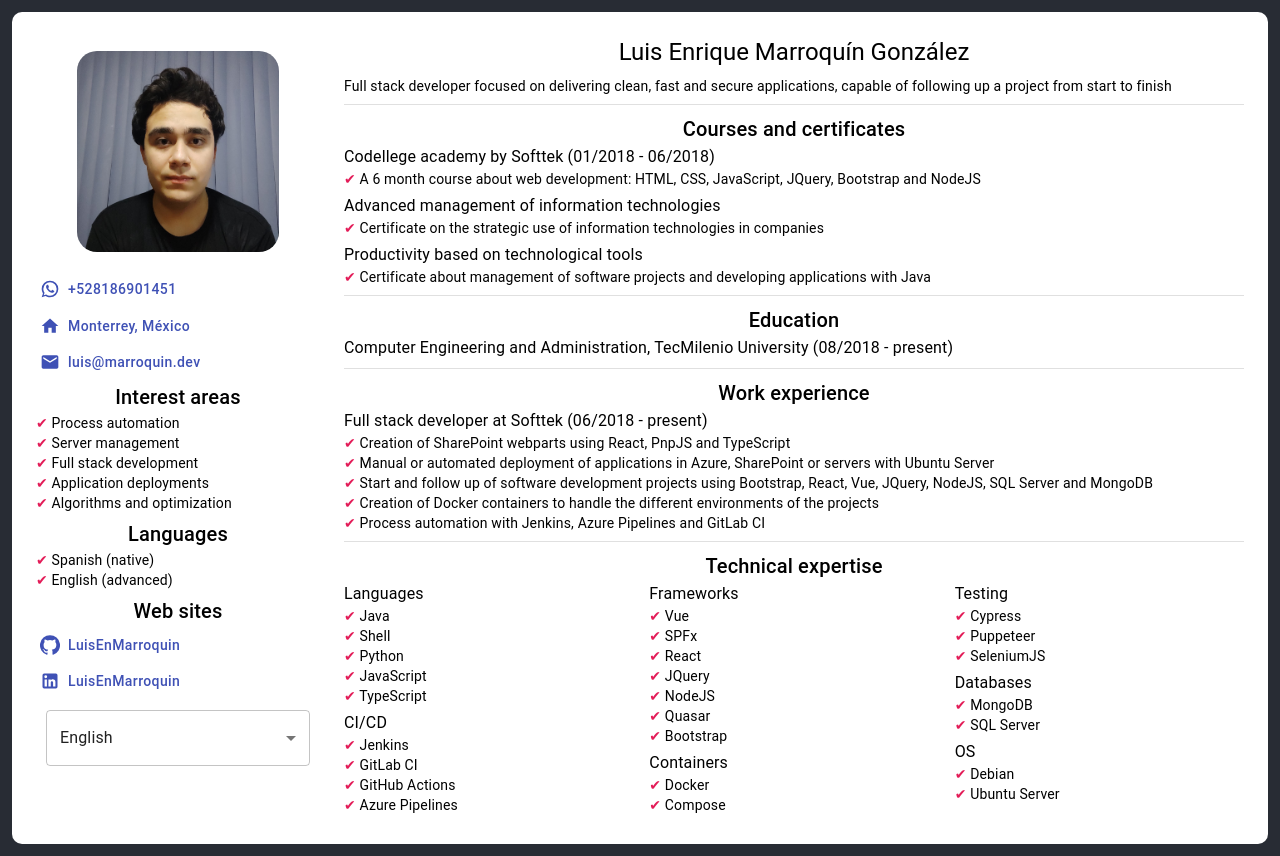
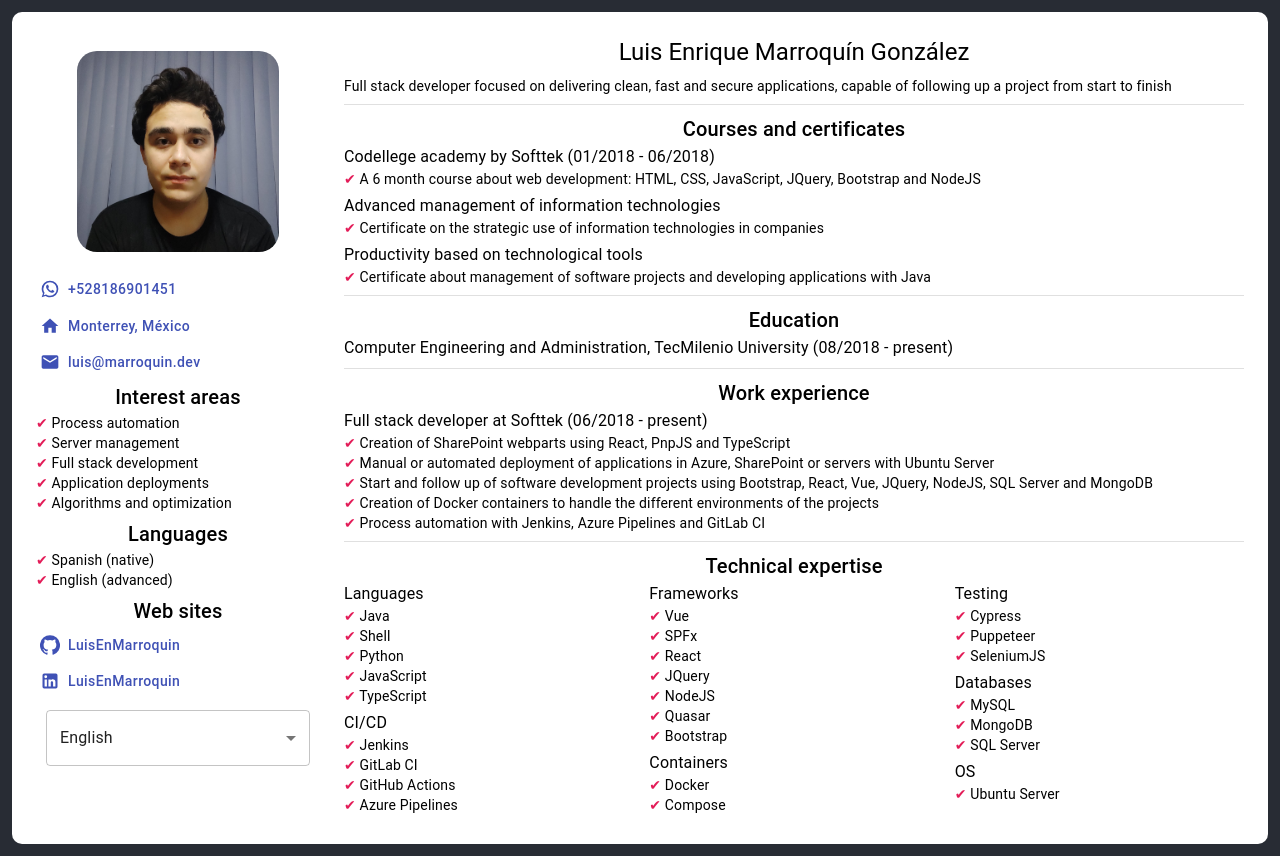
Before and after one commit to LuisEnMarroquin/curriculum-vitae, a React (Create React App) app: page / in a window 1280 px wide. Built offline with nearby package versions, Linux system fonts and the light colour scheme.

Commit message:
Added mySQL and removed Debian

```diff
--- a/src/pages/Main.tsx
+++ b/src/pages/Main.tsx
@@ -67,8 +67,8 @@ function Main() {
             </Grid>
             <Grid item xs={12} sm={12} md={4}>
               <SimpleList subtitle='Testing' contents={['Cypress', 'Puppeteer', 'SeleniumJS']} />
-              <SimpleList subtitle='Databases' contents={['MongoDB', 'SQL Server']} />
-              <SimpleList subtitle='OS' contents={['Debian', 'Ubuntu Server']} />
+              <SimpleList subtitle='Databases' contents={['MySQL', 'MongoDB', 'SQL Server']} />
+              <SimpleList subtitle='OS' contents={['Ubuntu Server']} />
             </Grid>
           </Grid>
         </Grid>
```
